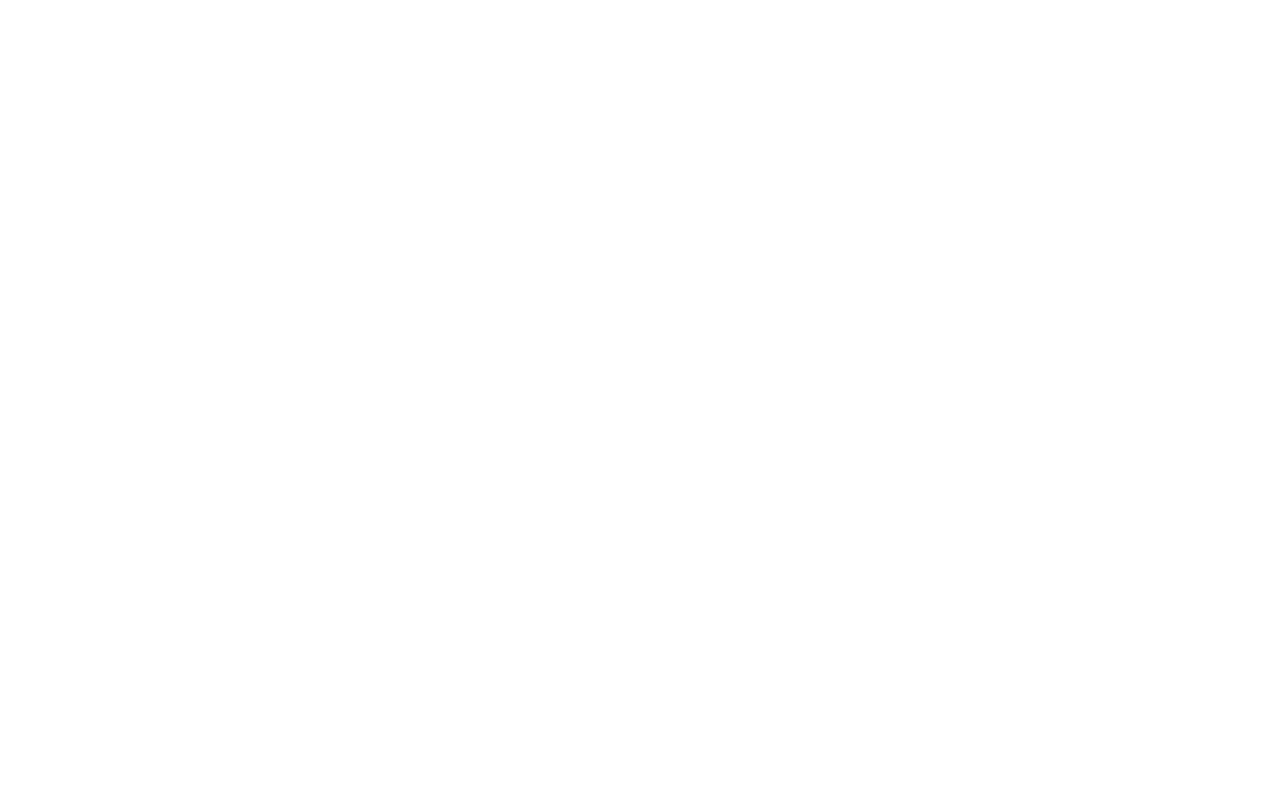
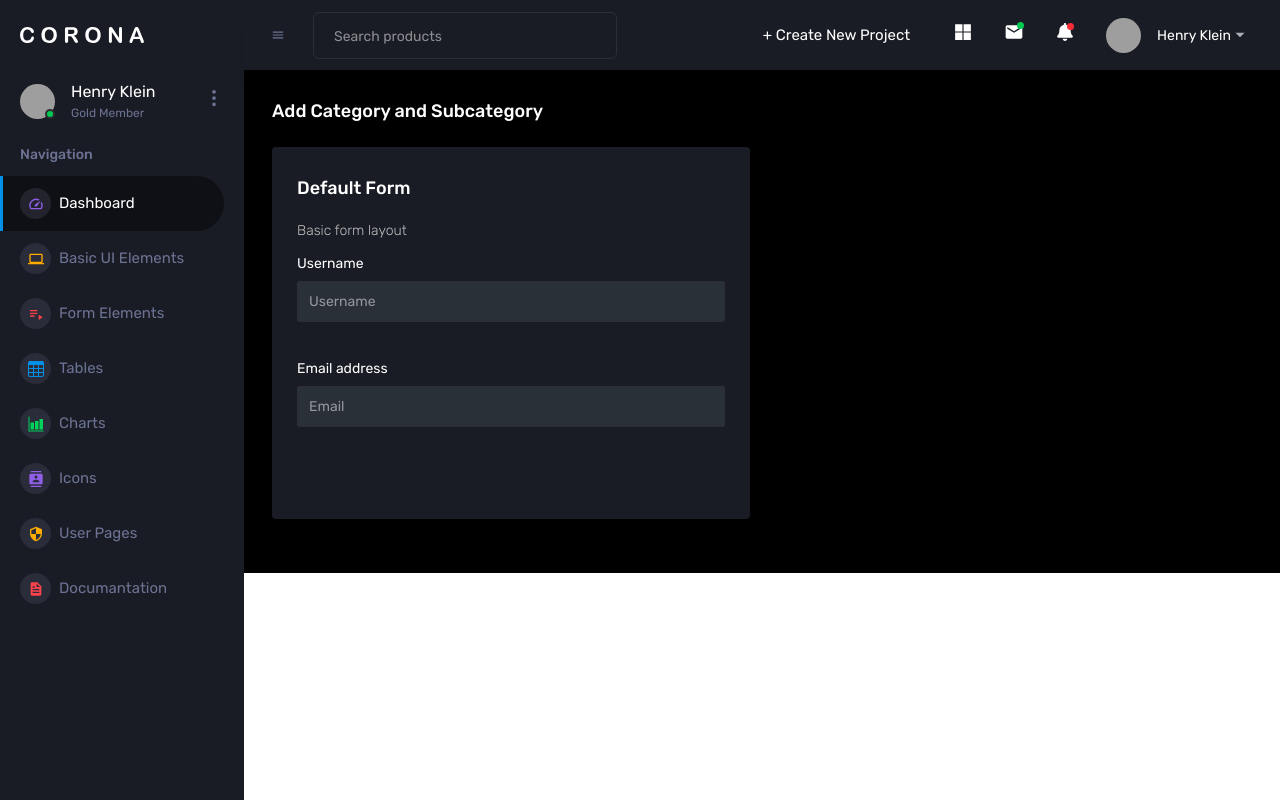
Before and after one commit to VISHNU-M123/PHOZOGY, a React (Vite) app in the folder admin/: page /add-category in a window 1280 px wide. Before the commit this address had no page. Built offline with nearby package versions, Linux system fonts and the light colour scheme; grey boxes are pictures that could not be loaded.

Commit message:
category form start

```diff
--- a/admin/src/App.jsx
+++ b/admin/src/App.jsx
@@ -2,6 +2,7 @@
 import { Route, Routes } from 'react-router-dom'
 import Dashboard from './pages/Dashboard'
 import Login from './pages/Login'
+import AddCategorySubcategory from './pages/AddCategorySubcategory'
 
 const App = () => {
   return (
@@ -9,6 +10,7 @@
       <Routes>
         <Route path='/' element={<Dashboard/>} />
         <Route path='/login' element={<Login/>} />
+        <Route path='/add-category' element={<AddCategorySubcategory/>} />
       </Routes>
     </div>
   )
--- /dev/null
+++ b/admin/src/components/CategorySubcategoryForm.jsx
@@ -0,0 +1,39 @@
+import React from 'react'
+
+const CategorySubcategoryForm = () => {
+  return (
+    <div>
+        <div className='mb-[24px] flex items-center'>
+            <h1 className='text-white text-[18px] font-[500] leading-tight'>Add Category and Subcategory</h1>
+        </div>
+        <div className='-mx-3'>
+            <div className='mb-[24px] md:w-1/2 px-3'>
+                <div className='w-full min-w-full rounded-[4px] bg-[#191c24]'>
+                    <div className='py-[28px] px-[25px]'>
+                        <h1 className='text-white mb-[18px] text-[18px] font-[500] capitalize'>Default form</h1>
+                        <p className='text-[rgb(191,191,191)] text-[14px] font-[300] mb-[16px]'>Basic form layout</p>
+                        <form action="">
+                            <div className='mb-[40px]'>
+                                <label htmlFor="" className='text-[14px] leading-none align-top text-white'>Username</label>
+                                <input type="text" className='h-[41.2px] border border-[#2c2e33] text-[14px] font-normal py-[10px] px-[11px] bg-[#2A3038] rounded-[2px] text-white leading-none w-full block outline-none' placeholder='Username' />
+                            </div>
+                            <div className='mb-[40px]'>
+                                <label htmlFor="" className='text-[14px] leading-none align-top text-white'>Email address</label>
+                                <input type="text" className='h-[41.2px] border border-[#2c2e33] text-[14px] font-normal py-[10px] px-[11px] bg-[#2A3038] rounded-[2px] text-white leading-none w-full block outline-none' placeholder='Email' />
+                            </div>
+                            <div></div>
+                            <div></div>
+                            <div></div>
+                            <button></button>
+                            <button></button>
+                        </form>
+                    </div>
+                </div>
+            </div>
+            <div></div>
+        </div>
+    </div>
+  )
+}
+
+export default CategorySubcategoryForm
--- /dev/null
+++ b/admin/src/pages/AddCategorySubcategory.jsx
@@ -0,0 +1,32 @@
+import React, { useState } from 'react'
+import CategorySubcategoryForm from '../components/CategorySubcategoryForm'
+import Sidebar from '../components/Sidebar'
+import Navbar from '../components/Navbar'
+
+const AddCategorySubcategory = () => {
+
+    const [showSidebarItems, setShowSidebarItems] = useState(true)
+
+    const toggleSidebarItems = () => {
+        setShowSidebarItems(prev => !prev)
+    }
+  return (
+    <div>
+      <div className="flex">
+        <div className="hidden lg:block">
+          <Sidebar showItems={showSidebarItems} />
+        </div>
+        <div className="w-full">
+          <Navbar toggleSidebarItems={toggleSidebarItems} showItems={showSidebarItems} />
+          <div className="pt-[70px]">
+            <div className="bg-[#000000] py-[30px] px-[28px] w-full">
+              <CategorySubcategoryForm/>
+            </div>
+          </div>
+        </div>
+      </div>
+    </div>
+  )
+}
+
+export default AddCategorySubcategory
--- a/admin/src/pages/Login.jsx
+++ b/admin/src/pages/Login.jsx
@@ -54,8 +54,8 @@
                                 </div>
                                 {
                                     isSignUp === 'Sign Up'
-                                    ? <p className='text-[14px] mt-[30px] text-center text-white'>Already have an account ? <span onClick={() => setIsSignUp('Login')} className='text-[#0090e7] underline'>Login</span></p>
-                                    : <p className='text-[14px] mt-[30px] text-center text-white'>Don't have an account? <span onClick={() => setIsSignUp('Sign Up')} className='text-[#0090e7] underline'>Sign Up</span></p>
+                                    ? <p className='text-[14px] mt-[30px] text-center text-white'>Already have an account ? <span onClick={() => setIsSignUp('Login')} className='text-[#0090e7] underline cursor-pointer'>Login</span></p>
+                                    : <p className='text-[14px] mt-[30px] text-center text-white'>Don't have an account? <span onClick={() => setIsSignUp('Sign Up')} className='text-[#0090e7] underline cursor-pointer'>Sign Up</span></p>
                                 }
                                 {isSignUp === 'Sign Up' && (
                                     <p className='text-[14px] text-center mt-[23px] text-white'>By creating an account you are accepting our <a href="" className='text-[rgb(13,110,253)] underline'>Terms & Conditions</a></p>
```
